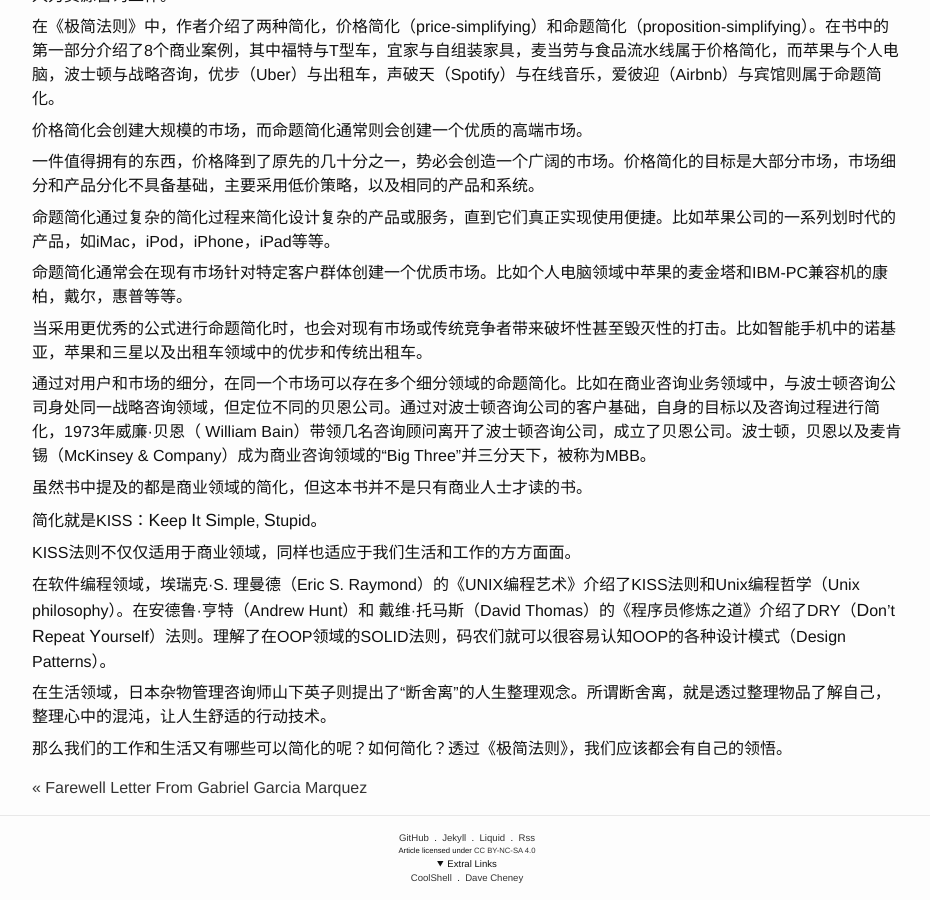
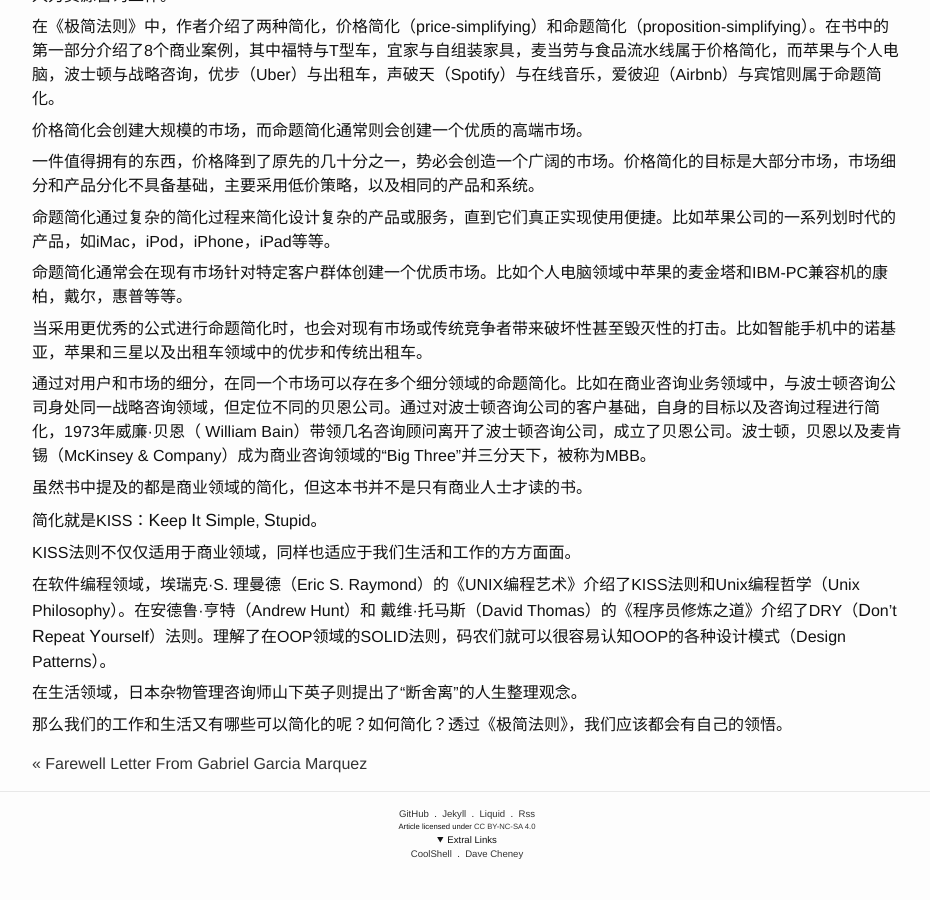
Before and after one commit to ousiax/ousiax.github.io, a Jekyll site: the page built from _journalctl/2019-03-03-simplify.md, in a window 1280 px wide and 900 px high, scrolled down 3278 px. Shown: the whole window, without its empty margins (173-1103 px from the left). Built offline with Jekyll 4.4.1, drawn with Linux system fonts in a browser that asks for light colours; after the commit the page ends 4154 px from its top, so only the background shows below that.

Commit message:
Update 2019-03-03-simplify.md

```diff
--- a/_journalctl/2019-03-03-simplify.md
+++ b/_journalctl/2019-03-03-simplify.md
@@ -101,8 +101,8 @@
 
 KISS法则不仅仅适用于商业领域，同样也适应于我们生活和工作的方方面面。
 
-在软件编程领域，埃瑞克·S. 理曼德（Eric S. Raymond）的《UNIX编程艺术》介绍了KISS法则和Unix编程哲学（Unix philosophy）。在安德鲁·亨特（Andrew Hunt）和 戴维·托马斯（David Thomas）的《程序员修炼之道》介绍了DRY（**D**on't **R**epeat **Y**ourself）法则。理解了在OOP领域的SOLID法则，码农们就可以很容易认知OOP的各种设计模式（Design Patterns）。
+在软件编程领域，埃瑞克·S. 理曼德（Eric S. Raymond）的《UNIX编程艺术》介绍了KISS法则和Unix编程哲学（Unix Philosophy）。在安德鲁·亨特（Andrew Hunt）和 戴维·托马斯（David Thomas）的《程序员修炼之道》介绍了DRY（**D**on't **R**epeat **Y**ourself）法则。理解了在OOP领域的SOLID法则，码农们就可以很容易认知OOP的各种设计模式（Design Patterns）。
 
-在生活领域，日本杂物管理咨询师山下英子则提出了“断舍离”的人生整理观念。所谓断舍离，就是透过整理物品了解自己，整理心中的混沌，让人生舒适的行动技术。
+在生活领域，日本杂物管理咨询师山下英子则提出了“断舍离”的人生整理观念。
 
 那么我们的工作和生活又有哪些可以简化的呢？如何简化？透过《极简法则》，我们应该都会有自己的领悟。
```
